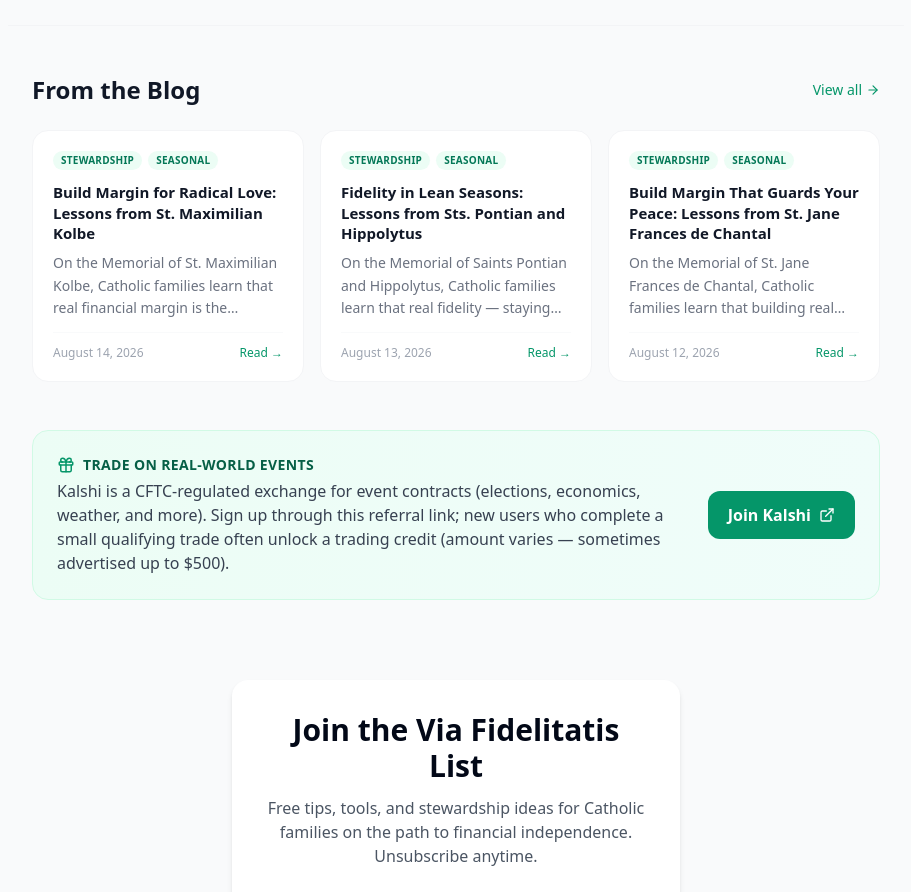
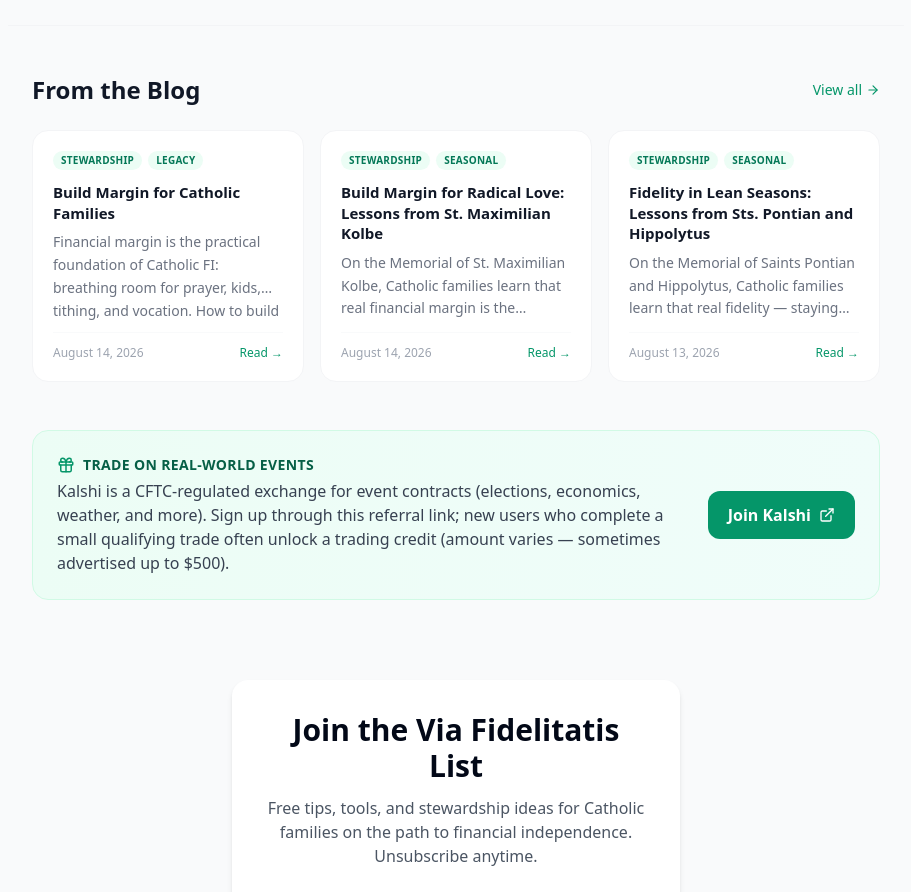
Before and after one commit to daughterpop/super-fi-calc, a React (Vite) app: page / in a window 1280 px wide. Shown: the part 1100-1992 px from the top of the page, without its empty margins (184-1095 px from the left). Built offline with nearby package versions, Linux system fonts and the light colour scheme.

Commit message:
SEO: add related-posts helper + new Build Margin pillar entry for internal linking

```diff
--- a/src/data/posts.js
+++ b/src/data/posts.js
@@ -1,4 +1,14 @@
 const rawPosts = [
+  {
+    title: 'Build Margin for Catholic Families',
+    date: 'August 14, 2026',
+    dateSort: '2026-08-14',
+    excerpt: 'Financial margin is the practical foundation of Catholic FI: breathing room for prayer, kids, tithing, and vocation. How to build it without secular FIRE extremes — and how the saints model it.',
+    readTime: '8 min read',
+    link: '/blog/build-margin-for-catholic-families',
+    tags: ['Stewardship', 'Legacy', 'Tithing', 'Prayer'],
+    featured: true
+  },
   {
     title: 'Build Margin for Radical Love: Lessons from St. Maximilian Kolbe',
     date: 'August 14, 2026',
@@ -404,6 +414,25 @@ export const allTags = [
 
 export const featuredPosts = allPosts.filter((p) => p.featured);
 
+/** Primary evergreen pillars — always surface in post footers for internal linking. */
+export const PILLAR_LINKS = [
+  {
+    to: '/blog/why-fi-for-catholics',
+    label: 'Why FI for Catholics',
+    blurb: 'Margin for vocation, not secular FIRE'
+  },
+  {
+    to: '/blog/how-to-get-started-on-your-fi-path',
+    label: 'How to Get Started',
+    blurb: 'One clear path for Catholic households'
+  },
+  {
+    to: '/blog/build-margin-for-catholic-families',
+    label: 'Build Margin',
+    blurb: 'The practical foundation of faithful FI'
+  }
+];
+
 /** Lookup post metadata by pathname (e.g. /blog/slug) for SEO. */
 export function getPostByPath(pathname) {
   if (!pathname) return null;
@@ -412,3 +441,43 @@ export function getPostByPath(pathname) {
     : pathname;
   return allPosts.find((p) => p.link === normalized) || null;
 }
+
+/**
+ * Related posts by shared tags (scored), excluding current page.
+ * Used by BlogPostFooter for stronger internal linking.
+ */
+export function getRelatedPosts(currentLink, limit = 3) {
+  if (!currentLink) return allPosts.filter((p) => p.featured).slice(0, limit);
+
+  const normalized = currentLink.endsWith('/') && currentLink.length > 1
+    ? currentLink.slice(0, -1)
+    : currentLink;
+  const current = allPosts.find((p) => p.link === normalized);
+  if (!current) return allPosts.filter((p) => p.featured).slice(0, limit);
+
+  const currentTags = new Set(current.tags || []);
+
+  const scored = allPosts
+    .filter((p) => p.link !== normalized)
+    .map((p) => {
+      const shared = (p.tags || []).filter((t) => currentTags.has(t)).length;
+      const featuredBoost = p.featured ? 1.5 : 0;
+      return { post: p, score: shared + featuredBoost };
+    })
+    .filter((x) => x.score > 0)
+    .sort((a, b) => b.score - a.score || b.post.dateSort.localeCompare(a.post.dateSort));
+
+  const related = scored.slice(0, limit).map((x) => x.post);
+  if (related.length >= limit) return related;
+
+  // Fill with featured if not enough tag overlap
+  const used = new Set([normalized, ...related.map((p) => p.link)]);
+  for (const p of allPosts) {
+    if (related.length >= limit) break;
+    if (!used.has(p.link) && p.featured) {
+      related.push(p);
+      used.add(p.link);
+    }
+  }
+  return related;
+}
```
